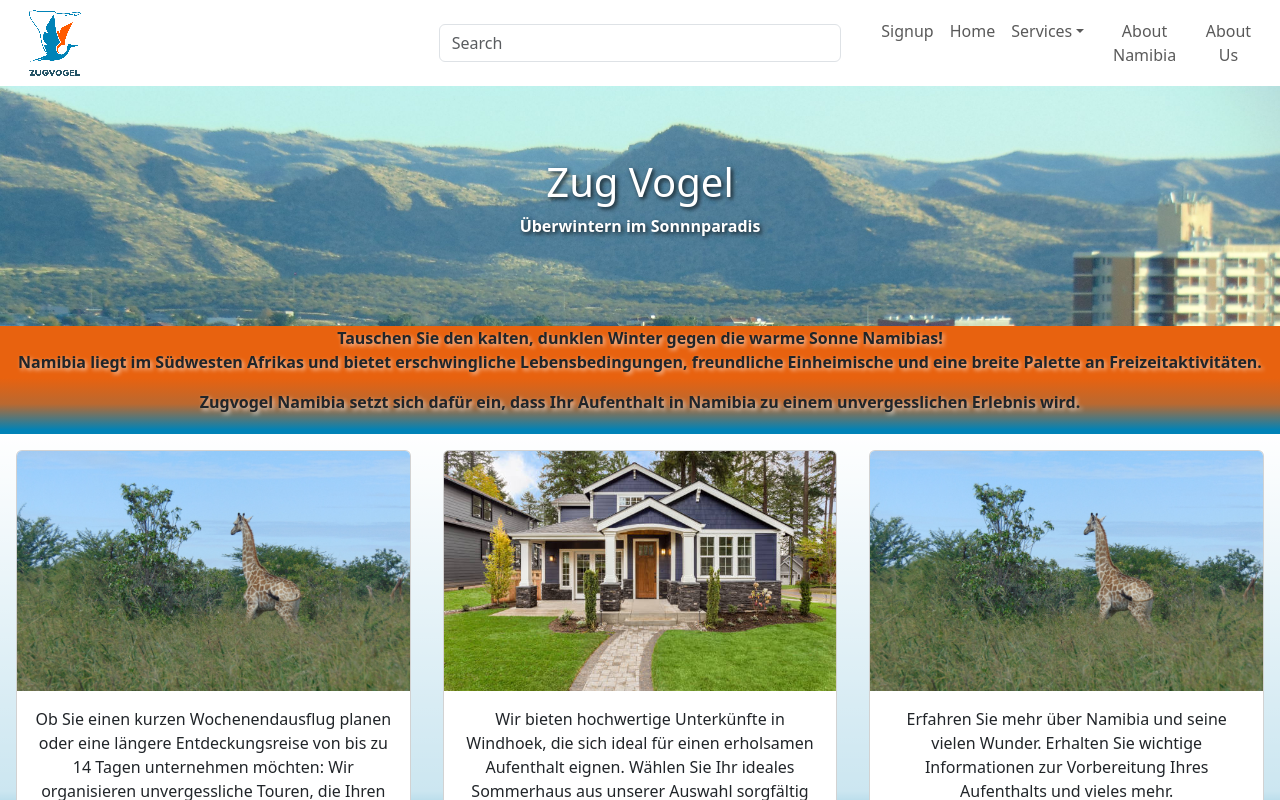
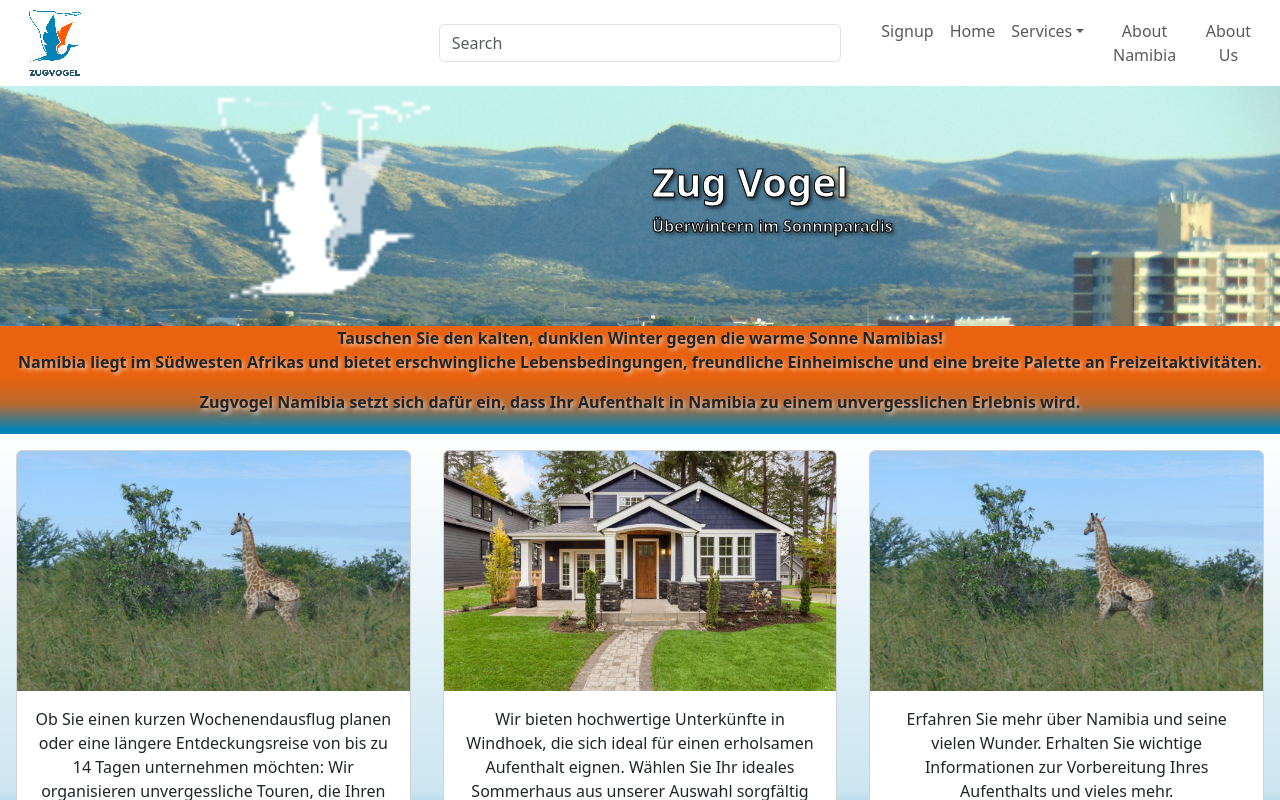
Before and after one commit to Inotila/Zug-Vogel, a React (Create React App) app in the folder frontend/: page / in a window 1280 px wide. Shown: the top 800 px of the page. Built offline with nearby package versions, Linux system fonts and the light colour scheme.

Commit message:
Added style to text

```diff
--- a/frontend/src/components/home/assets/css/home.css
+++ b/frontend/src/components/home/assets/css/home.css
@@ -142,3 +142,30 @@ background: linear-gradient(
   color: #fff !important;
   font-weight:bold !important;
 }
+
+.hero-banner-container {
+  display: flex;
+  height: 100vh; /* Full viewport height */
+}
+
+.hero-banner-img-container {
+  width: 50%;
+  height: 100%; /* Ensure it takes full height */
+  display: flex;
+  align-items: center;
+  justify-content: center;
+}
+
+.hero-banner-img {
+  height: 100%;
+  object-fit: cover; /* Ensures it fills the container */
+}
+
+.hero-banner-text {
+  display: flex;
+  text-align: start;
+  font-weight: bold;
+  color: white; /* Main text color */
+  -webkit-text-stroke: 1px black; /* Creates a black border around text */
+  text-shadow: 2px 2px 4px rgba(0, 0, 0, 0.8); /* Optional: Adds a shadow for better readability */
+}
--- a/frontend/src/components/home/home.tsx
+++ b/frontend/src/components/home/home.tsx
@@ -4,14 +4,21 @@ import '../../assets/css/index.css';
 import './assets/css/home.css';
 import house1 from './assets/images/house1.jpg';
 import gallery from './assets/images/gallery.jpg'
+import whiteLogo from '../../assets/images/logo-pictures/hero-banner-zug-vogel-white-logo.png'
 
 const HomePage: React.FC = () => {
   return (
     <div className="container-fluid text-center">
-      <div className="row">
-        <div className="col hero-banner-container">
-          <h1>Zug Vogel</h1>
-          <p>Überwintern im Sonnnparadis</p>
+      <div className="row hero-banner-container d-flex">
+        {/* Left side: Image */}
+        <div className="col-md-6 hero-banner-img-container">
+          <img className="hero-banner-img" src={whiteLogo} alt="Logo" />
+        </div>
+
+        {/* Right side: Text with border */}
+        <div className="col-md-6 hero-banner-text-container d-flex flex-column justify-content-center text-center">
+          <h1 className='hero-banner-text'>Zug Vogel</h1>
+          <p className='hero-banner-text'>Überwintern im Sonnnparadis</p>
         </div>
       </div>
       <div className="row hero-text-container">
```
